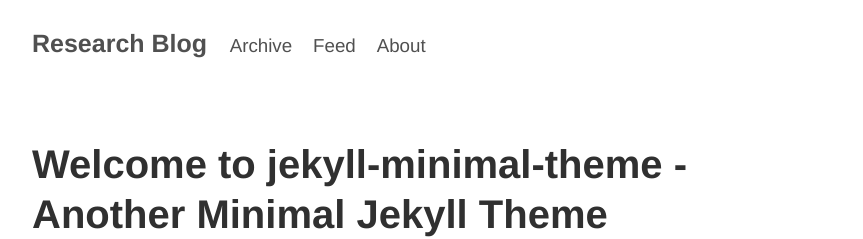
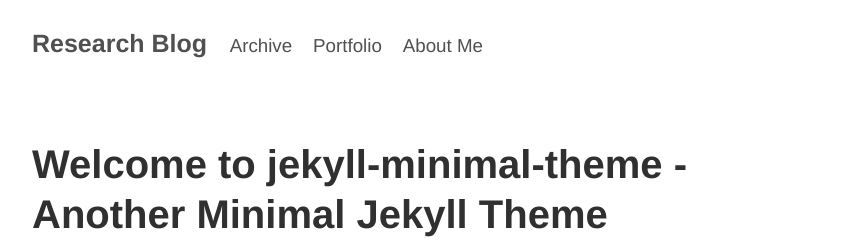
Before and after one commit to Neoanarika/Blog, a Jekyll site: the page built from index.html, in a window 1280 px wide and 900 px high. Shown: the top 239 px of the window, without its empty margins (228-1091 px from the left). Built offline with Jekyll 4.4.1, drawn with Linux system fonts in a browser that asks for light colours.

Commit message:
Nav var change

```diff
--- a/_layouts/default.html
+++ b/_layouts/default.html
@@ -16,10 +16,10 @@
         &nbsp;&nbsp;&nbsp;<a href="{{ site.path }}/archive.html">Archive</a>
      </small>
      <small>
-       &nbsp;&nbsp;&nbsp;<a href="{{ site.path }}/feed.xml">Feed</a>
+       &nbsp;&nbsp;&nbsp;<a href="{{ site.path }}/feed.xml">Portfolio</a>
      </small>
      <small>
-       &nbsp;&nbsp;&nbsp;<a href="https://github.com/henrythemes/jekyll-minimal-theme">About</a>
+       &nbsp;&nbsp;&nbsp;<a href="https://github.com/henrythemes/jekyll-minimal-theme">About Me</a>
      </small>
    </h3>
 </header>
```
